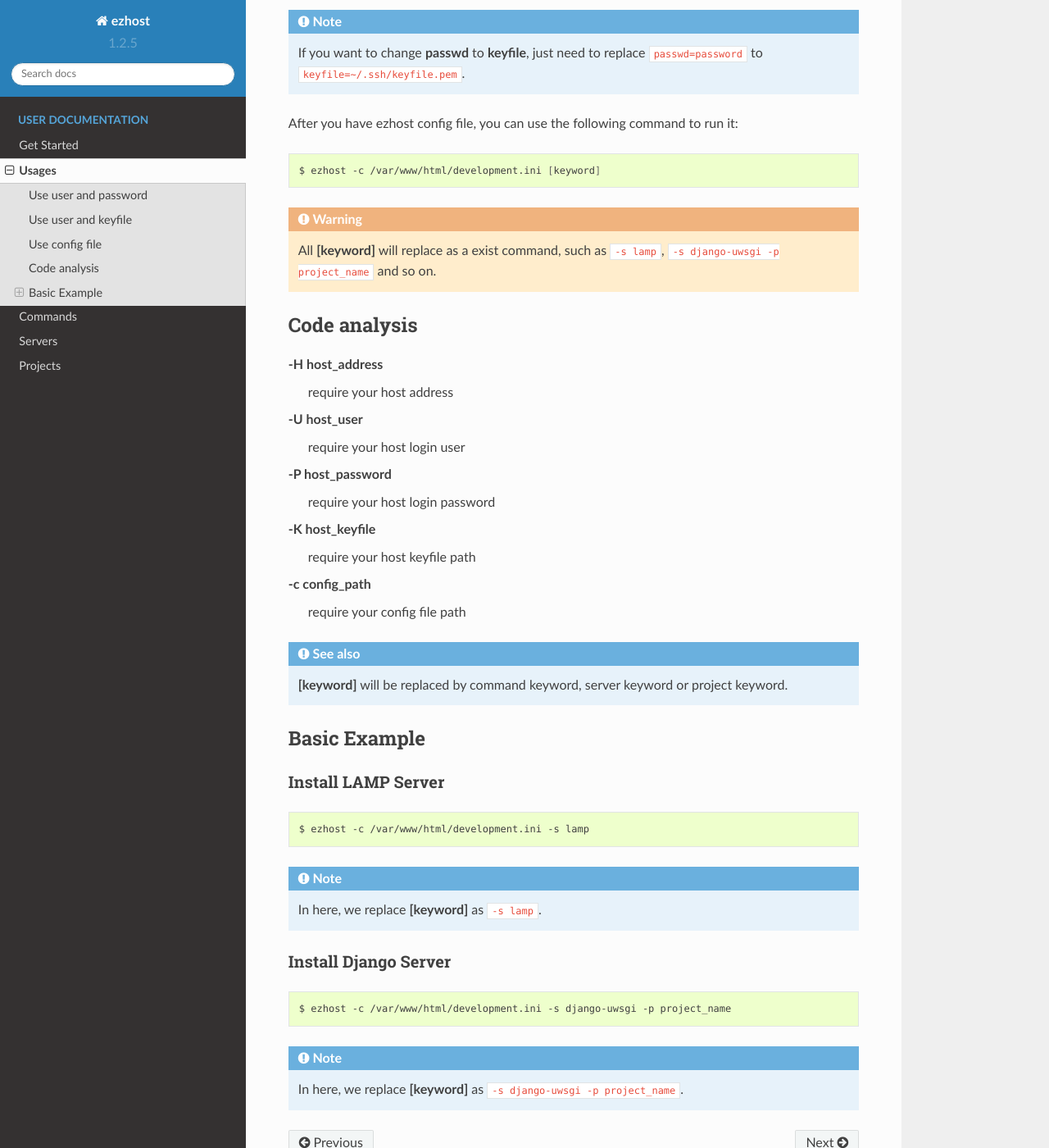
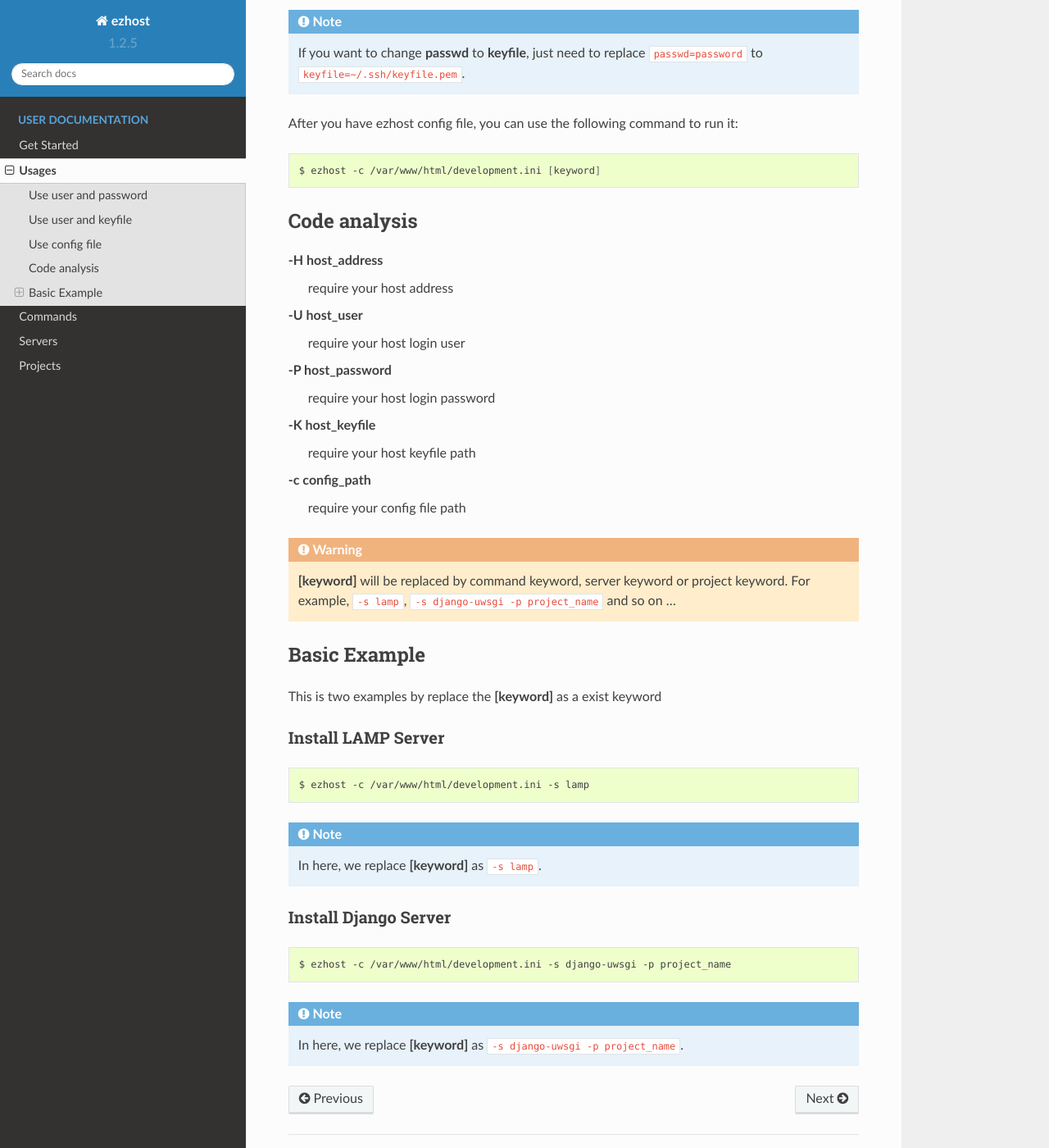
Before and after one commit to zhexiao/ezhost, a Sphinx documentation site: the page built from docs/usage.rst, in a window 1280 px wide and 1400 px high, scrolled down 831 px. Shown: the whole window at 82% size. Built offline with Sphinx 7.4.7 and the Read the Docs theme 2.0.0, drawn with Linux system fonts in a browser that asks for light colours.

Commit message:
change docs

```diff
--- a/docs/usage.rst
+++ b/docs/usage.rst
@@ -45,9 +45,6 @@ After you have ezhost config file, you can use the following command to run it:
    $ ezhost -c /var/www/html/development.ini [keyword]
 
 
-.. warning:: All **[keyword]** will replace as a exist command, such as ``-s lamp``, ``-s django-uwsgi -p project_name`` and so on.
-
-
 Code analysis
 ~~~~~~~~~~~~~~~~~~~~~~~
 
@@ -68,11 +65,13 @@ Code analysis
    -c config_path
       require your config file path
 
-.. seealso:: **[keyword]** will be replaced by command keyword, server keyword or project keyword.
+.. warning:: **[keyword]** will be replaced by command keyword, server keyword or project keyword. For example, ``-s lamp``, ``-s django-uwsgi -p project_name`` and so on ...
 
 
 Basic Example
 ~~~~~~~~~~~~~~~~~~~~~~~~~~~~~~~~~~~~~~~
+
+This is two examples by replace the **[keyword]**  as a exist keyword
 
 Install LAMP Server
 --------------------
```
